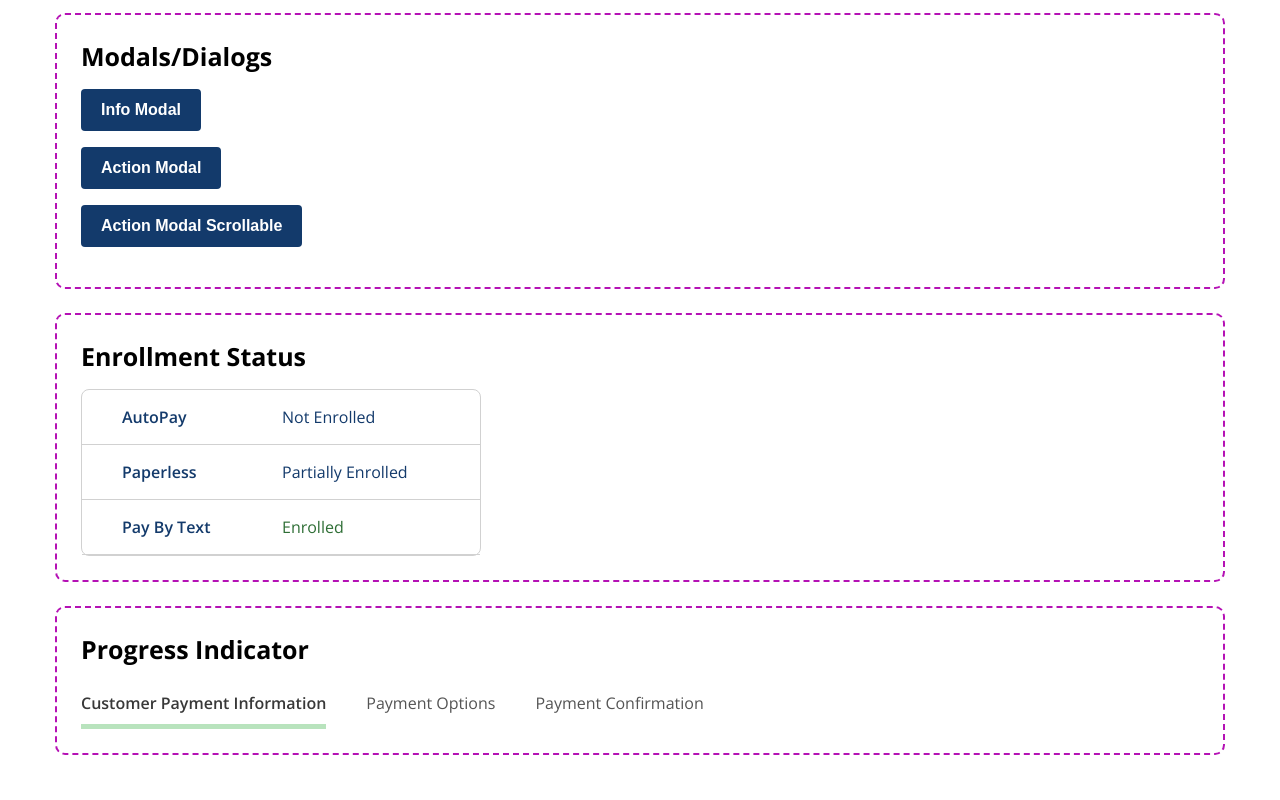
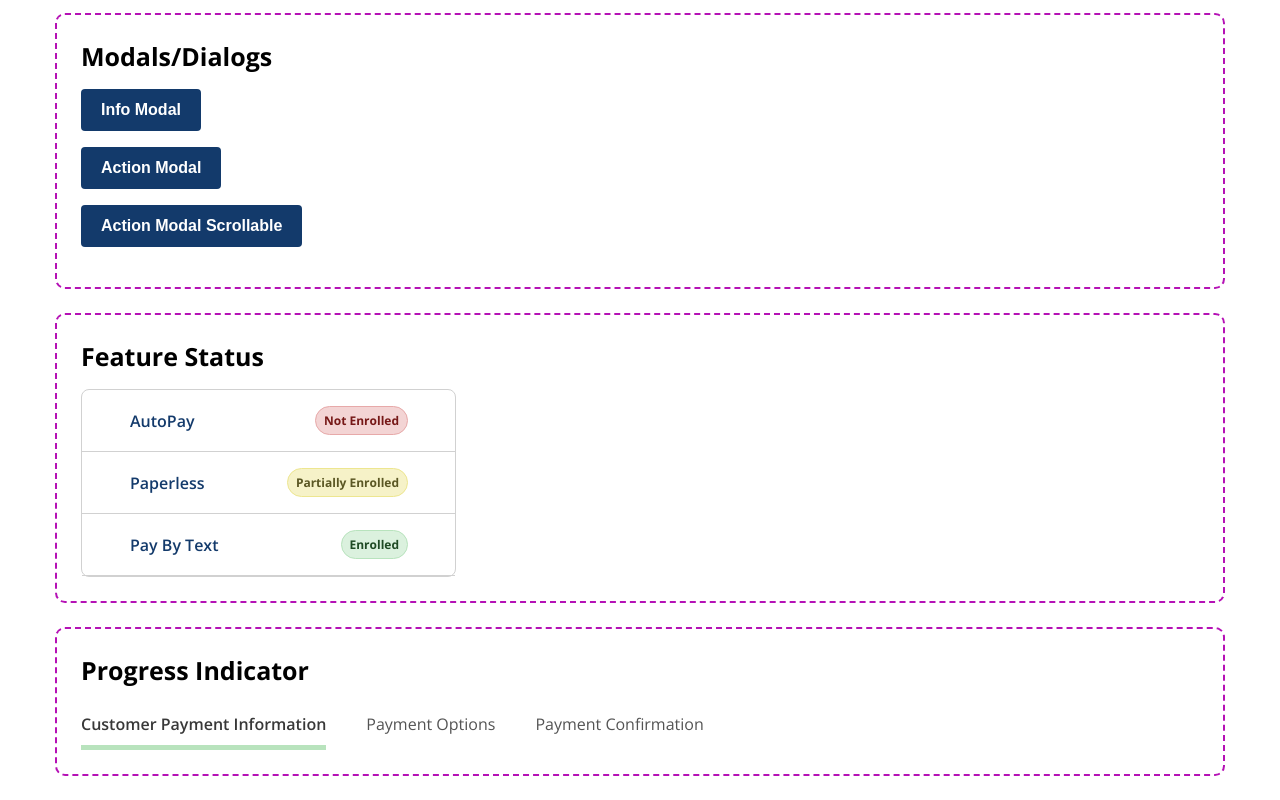
Before and after one commit to Billybobchops/design-system, a Next.js app: page / in a window 1280 px wide. Shown: the part 4954-5754 px from the top of the page. Before the commit the page ends 5733 px from the top, so only its background shows below. Built offline with nearby package versions, Linux system fonts and the light colour scheme.

Commit message:
update enrollment status to feature status

```diff
--- a/src/app/page.tsx
+++ b/src/app/page.tsx
@@ -13,7 +13,7 @@ import AlertStory from '@/style-guide/AlertStory';
 import DividerStory from '@/style-guide/DividerStory';
 import ModalStory from '@/style-guide/ModalStory';
 import TabsStory from '@/style-guide/TabsStory';
-import EnrollStatusStory from '@/style-guide/EnrollStatusStory';
+import FeatureStatusStory from '@/style-guide/FeatureStatusStory';
 import InputStory from '@/style-guide/InputStory';
 import TypographyStory from '@/style-guide/TypographyStory';
 import ICLink from '@/components/ICLink';
@@ -84,8 +84,8 @@ export default function Home() {
 					<ModalStory />
 				</ComponentDisplayArea>
 
-				<ComponentDisplayArea title='Enrollment Status'>
-					<EnrollStatusStory />
+				<ComponentDisplayArea title='Feature Status'>
+					<FeatureStatusStory />
 				</ComponentDisplayArea>
 
 				<ComponentDisplayArea title='Progress Indicator'>
--- a/src/components/EnrollStatus.module.scss
+++ b/src/components/FeatureStatus.module.scss
@@ -5,7 +5,7 @@
 	border: 1px solid variables.$utility-neutral-20;
 	display: grid;
 	grid-template-rows: repeat(3, auto);
-	max-width: 400px;
+	max-width: 375px;
 }
 
 .gridRow {
@@ -27,26 +27,19 @@
 
 .gridItems {
 	display: grid;
-	grid-template-columns: 160px auto;
+	grid-template-columns: repeat(auto-fill, minmax(130px, 1fr));
 
 	@media (max-width: 500px) {
-		grid-template-columns: repeat(auto-fill, minmax(135px, 1fr));
 		gap: 10px;
 	}
 }
 
-.gridItem1,
-.gridItem2 {
+.gridItem {
 	align-items: center;
 	display: grid;
+	gap: variables.$spacing-xs;
 	grid-template-columns: variables.$spacing-m auto;
 	font-weight: 400;
-}
-
-.gridItem2 {
-	@media (max-width: 500px) {
-		display: none;
-	}
 }
 
 .enrolled {
@@ -63,11 +56,11 @@
 }
 
 .mobileBadge {
-	display: none;
+	display: block;
+	margin-right: variables.$spacing-s;
+	justify-self: end;
 
 	@media (max-width: 500px) {
-		display: block;
-		margin-right: 10px;
 		justify-self: start;
 	}
 }
--- a/src/components/EnrollStatus.tsx
+++ b/src/components/FeatureStatus.tsx
@@ -1,12 +1,9 @@
-import classes from './EnrollStatus.module.scss';
+import classes from './FeatureStatus.module.scss';
 import variables from '@/app/variables.module.scss';
 import {
     AutoPay,
     Paperless,
     PayByText,
-    Enrolled,
-    PartiallyEnrolled,
-    NotEnrolled,
     ChevronLarge,
 } from './Symbols';
 import Badge from './Badge';
@@ -14,18 +11,6 @@ import Badge from './Badge';
 type EnrollmentStatus = 'Not Enrolled' | 'Partially Enrolled' | 'Enrolled';
 
 type EnrollmentType = 'AutoPay' | 'Paperless' | 'Pay By Text';
-
-const getEnrollmentIcon = (status: EnrollmentStatus) => {
-    if (status === 'Not Enrolled') {
-        return <NotEnrolled fill={variables.themeA4} />;
-    }
-    if (status === 'Partially Enrolled') {
-        return <PartiallyEnrolled fill={variables.themeA4} />;
-    }
-    if (status === 'Enrolled') {
-        return <Enrolled fill={variables.utilityGreen70} />;
-    }
-};
 
 const getBadgeVariant = (status: EnrollmentStatus) => {
     if (status === 'Not Enrolled') {
@@ -54,15 +39,11 @@ const EnrollmentGridRow: React.FC<EnrollmentGridRowProps> = ({
     return (
         <a href={link} className={classes.gridRow}>
             <div className={classes.gridItems}>
-                <div className={classes.gridItem1}>
+                <div className={classes.gridItem}>
                     {serviceType === 'AutoPay' && (<AutoPay fill={variables.themeA4} />)}
                     {serviceType === 'Paperless' && (<Paperless fill={variables.themeA4} />)}
                     {serviceType === 'Pay By Text' && (<PayByText fill={variables.themeA4} />)}
                     <p className={classes.serviceTitle}>{serviceType}</p>
-                </div>
-                <div className={classes.gridItem2}>
-                    {getEnrollmentIcon(status)}
-                    <p className={status === 'Enrolled' ? classes.enrolled : ''}>{status}</p>
                 </div>
                 <span className={classes.mobileBadge}>
                     <Badge content={status} hasMargin={false} variant={getBadgeVariant(status)} />
--- a/src/components/Symbols.tsx
+++ b/src/components/Symbols.tsx
@@ -6,39 +6,28 @@ interface SymbolProps {
 export const AutoPay: React.FC<SymbolProps> = ({ fill = variables.$utilityNeutral0 }) => {
     return (
         <svg
-			aria-hidden='true'
-			height='18'
-			viewBox='0 0 19 18'
-			fill='none'
-			width='19'
             xmlns='http://www.w3.org/2000/svg'
+            width='24'
+            height='24'
+            viewBox='0 0 24 24'
+            fill='none'
 		>
-            <g clipPath='url(#clip0_6399_4416)'>
+            <mask
+                id='mask0_7858_2698'
+                maskUnits='userSpaceOnUse'
+                x='0'
+                y='0'
+                width='24'
+                height='24'
+			>
+                <rect width='24' height='24' fill='#D9D9D9' />
+            </mask>
+            <g mask='url(#mask0_7858_2698)'>
                 <path
-                    fillRule='evenodd'
-                    clipRule='evenodd'
-                    d='M9.79467 3.85032C8.29308 3.85085 6.83208 4.28663 5.63051 5.0924C4.42895 5.89818 3.55149 7.03057 3.12957 8.31998C2.70764 9.60941 2.76396 10.9864 3.29009 12.2448C3.81622 13.5031 4.78383 14.5751 6.04801 15.3002C7.31219 16.0252 8.80487 16.3642 10.3025 16.2666C11.8001 16.1689 13.2221 15.6397 14.3553 14.7583C15.4886 13.8768 16.2722 12.6906 16.5888 11.3773C16.9054 10.064 16.738 8.69424 16.1115 7.47321C16.0433 7.32476 16.0419 7.15847 16.1077 7.00914C16.1734 6.85979 16.3011 6.73899 16.4642 6.67201C16.6271 6.60503 16.8129 6.59705 16.9823 6.64976C17.1517 6.70246 17.2918 6.81176 17.3732 6.95478C18.125 8.42008 18.3258 10.0639 17.9458 11.6399C17.5658 13.2159 16.6252 14.6394 15.2652 15.697C13.9051 16.7546 12.1986 17.3896 10.4014 17.5066C8.60418 17.6237 6.81294 17.2166 5.296 16.3463C3.77906 15.4761 2.61807 14.1896 1.98694 12.6794C1.35582 11.1692 1.28853 9.51666 1.79515 7.96942C2.30177 6.42216 3.35503 5.0634 4.79717 4.09669C6.23931 3.12997 7.99269 2.60733 9.79467 2.60706V3.85032Z'
+                    d='M11.7 18C10.0249 18 8.60615 17.4189 7.44375 16.2566C6.28122 15.0943 5.69995 13.6759 5.69995 12.0012C5.69995 10.3265 6.28122 8.90767 7.44375 7.7446C8.60615 6.58153 10.0249 6 11.7 6C12.6353 6 13.5204 6.20793 14.3554 6.6238C15.1902 7.0398 15.8845 7.62673 16.4384 8.3846V6H17.6384V10.8922H12.7462V9.6924H15.9062C15.4846 8.92 14.8999 8.31153 14.1522 7.867C13.4046 7.42233 12.5872 7.2 11.7 7.2C10.3666 7.2 9.23328 7.66667 8.29995 8.6C7.36662 9.53333 6.89995 10.6667 6.89995 12C6.89995 13.3333 7.36662 14.4667 8.29995 15.4C9.23328 16.3333 10.3666 16.8 11.7 16.8C12.7266 16.8 13.6533 16.5067 14.48 15.92C15.3066 15.3333 15.8866 14.56 16.22 13.6H17.4846C17.1215 14.9056 16.4064 15.9653 15.3392 16.7792C14.272 17.5931 13.0589 18 11.7 18Z'
                     fill={fill}
-                    stroke={fill}
-                    strokeWidth='0.5'
-                />
-                <path
-                    d='M12.8442 3.58182L10.8535 5.06563V2.09802L12.8442 3.58182Z'
-                    fill={fill}
-                    stroke={fill}
-                    strokeWidth='2'
                 />
             </g>
-            <defs>
-                <clipPath id='clip0_6399_4416'>
-                    <rect
-                        width='18'
-                        height='18'
-                        fill='white'
-                        transform='translate(0.400024)'
-                    />
-                </clipPath>
-            </defs>
         </svg>
     );
 };
@@ -46,15 +35,34 @@ export const AutoPay: React.FC<SymbolProps> = ({ fill = variables.$utilityNeutra
 export const Paperless: React.FC<SymbolProps> = ({ fill = variables.$utilityNeutral0 }) => {
     return (
         <svg
-            aria-hidden='true'
-			fill='none'
-            height='18'
-            viewBox='0 0 19 18'
-            width='19'
             xmlns='http://www.w3.org/2000/svg'
+            width='24'
+            height='24'
+            viewBox='0 0 24 24'
+            fill='none'
 		>
             <path
-                d='M4.87377 5.18194C12.9264 6.97141 14.8053 12.4919 16.6664 17.1177L14.9753 17.7083L14.1253 15.6504C13.6958 15.8025 13.2485 15.9188 12.9264 15.9188C3.0843 15.9188 0.400085 0.708252 0.400085 0.708252C1.29482 2.49773 7.55798 2.72141 12.0316 3.61615C16.5053 4.51088 18.2948 8.31352 18.2948 10.103C18.2948 11.8925 16.729 13.4583 16.729 13.4583C13.8211 5.18194 4.87377 5.18194 4.87377 5.18194Z'
+                fill-rule='evenodd'
+                clip-rule='evenodd'
+                d='M4.43034 20.1223C4.12134 20.1824 3.82149 19.9808 3.7606 19.6718C3.70048 19.3628 3.90216 19.0622 4.21115 19.002C4.21115 19.002 9.77298 17.8916 13.7328 11.6456C13.901 11.3799 14.2541 11.3008 14.5205 11.4698C14.7861 11.6379 14.8652 11.9911 14.697 12.2575C10.4404 18.9708 4.43034 20.1223 4.43034 20.1223Z'
+                fill={fill}
+            />
+            <path
+                fill-rule='evenodd'
+                clip-rule='evenodd'
+                d='M9.89773 9.78976C10.0401 10.0706 9.92818 10.4146 9.64734 10.5577C9.36651 10.7 9.02251 10.5881 8.87943 10.3073C8.54076 9.63983 8.23025 8.93356 7.96388 8.19228C7.85733 7.89547 8.01183 7.56897 8.30864 7.46242C8.60469 7.35587 8.93195 7.51037 9.0385 7.80642C9.28812 8.50204 9.57961 9.16417 9.89773 9.78976Z'
+                fill={fill}
+            />
+            <path
+                fill-rule='evenodd'
+                clip-rule='evenodd'
+                d='M19.3328 5.71739C19.3328 5.71739 20.0367 8.37427 19.6159 11.3401C19.3289 13.3631 18.5199 15.5207 16.6584 17.1113C14.7047 18.7811 11.5631 19.8458 6.54999 19.3694C6.27296 19.3428 6.05454 19.1198 6.03475 18.842C6.03475 18.842 5.59257 12.6142 10.0128 8.58889C11.8972 6.87193 14.6659 5.5431 18.746 5.29271C19.0177 5.27597 19.2635 5.45406 19.3328 5.71739ZM18.3304 6.46856C14.8455 6.76766 12.4375 7.92448 10.7815 9.43291C7.46935 12.449 7.16569 16.8282 7.16188 18.2757C11.455 18.6015 14.1971 17.7133 15.9171 16.2437C17.5465 14.8509 18.2338 12.9513 18.4857 11.1796C18.7719 9.1635 18.4948 7.30193 18.3304 6.46856Z'
+                fill={fill}
+            />
+            <path
+                fill-rule='evenodd'
+                clip-rule='evenodd'
+                d='M12.5024 7.41296C12.6964 7.66107 12.653 8.01953 12.4057 8.21436C12.1576 8.40919 11.7984 8.36581 11.6043 8.11771C10.6233 6.86804 9.11107 5.7546 6.82637 5.01256C6.59196 5.56281 6.21143 6.59025 6.03562 7.80415C5.78143 9.56221 5.95343 11.732 7.74725 13.3478C7.98165 13.5586 7.99992 13.9193 7.78911 14.1537C7.57829 14.3881 7.21755 14.4064 6.98314 14.1956C4.8575 12.2807 4.60483 9.72508 4.90621 7.64052C5.19846 5.61684 6.00975 4.05818 6.00975 4.05818C6.13456 3.81616 6.41311 3.69667 6.67491 3.77278C9.51291 4.59397 11.3372 5.92812 12.5024 7.41296Z'
                 fill={fill}
             />
         </svg>
@@ -64,111 +72,28 @@ export const Paperless: React.FC<SymbolProps> = ({ fill = variables.$utilityNeut
 export const PayByText: React.FC<SymbolProps> = ({ fill = variables.$utilityNeutral0 }) => {
     return (
         <svg
-            aria-hidden='true'
-			fill='none'
-            height='19'
-            viewBox='0 0 12 19'
-            width='12'
             xmlns='http://www.w3.org/2000/svg'
+            width='24'
+            height='24'
+            viewBox='0 0 24 24'
+            fill='none'
 		>
-            <g clipPath='url(#clip0_6399_4442)'>
+            <mask
+                id='mask0_7858_2732'
+                maskUnits='userSpaceOnUse'
+                x='0'
+                y='0'
+                width='24'
+                height='24'
+			>
+                <rect width='24' height='24' fill='#D9D9D9' />
+            </mask>
+            <g mask='url(#mask0_7858_2732)'>
                 <path
-                    d='M9.81677 0.666504H3.1501C2.0001 0.666504 1.06677 1.59984 1.06677 2.74984V16.9165C1.06677 18.0665 2.0001 18.9998 3.1501 18.9998H9.81677C10.9667 18.9998 11.9001 18.0665 11.9001 16.9165V2.74984C11.9001 1.59984 10.9667 0.666504 9.81677 0.666504ZM6.48343 18.1665C5.79177 18.1665 5.23343 17.6082 5.23343 16.9165C5.23343 16.2248 5.79177 15.6665 6.48343 15.6665C7.1751 15.6665 7.73344 16.2248 7.73344 16.9165C7.73344 17.6082 7.1751 18.1665 6.48343 18.1665ZM10.2334 14.8332H2.73343V3.1665H10.2334V14.8332Z'
+                    d='M8.61563 22C8.16813 22 7.78697 21.8427 7.47213 21.528C7.15747 21.2132 7.00013 20.832 7.00013 20.3845V17.077H8.00013V18.5H18.0001V5.5H8.00013V6.923H7.00013V3.6155C7.00013 3.168 7.15747 2.78683 7.47213 2.472C7.78697 2.15733 8.16813 2 8.61563 2H17.3846C17.8321 2 18.2133 2.15733 18.5281 2.472C18.8428 2.78683 19.0001 3.168 19.0001 3.6155V20.3845C19.0001 20.832 18.8428 21.2132 18.5281 21.528C18.2133 21.8427 17.8321 22 17.3846 22H8.61563ZM8.00013 19.5V20.3845C8.00013 20.5385 8.06422 20.6796 8.19238 20.8078C8.32055 20.9359 8.46163 21 8.61563 21H17.3846C17.5386 21 17.6797 20.9359 17.8079 20.8078C17.9361 20.6796 18.0001 20.5385 18.0001 20.3845V19.5H8.00013ZM4.40013 16.3077L3.69238 15.6L9.79238 9.5H5.50013V8.5H11.5001V14.5H10.5001V10.2078L4.40013 16.3077ZM8.00013 4.5H18.0001V3.6155C18.0001 3.4615 17.9361 3.32042 17.8079 3.19225C17.6797 3.06408 17.5386 3 17.3846 3H8.61563C8.46163 3 8.32055 3.06408 8.19238 3.19225C8.06422 3.32042 8.00013 3.4615 8.00013 3.6155V4.5Z'
                     fill={fill}
                 />
             </g>
-            <defs>
-                <clipPath id='clip0_6399_4442'>
-                    <rect
-                        width='11'
-                        height='19'
-                        fill='white'
-                        transform='translate(0.900024)'
-                    />
-                </clipPath>
-            </defs>
-        </svg>
-    );
-};
-
-export const Enrolled: React.FC<SymbolProps> = ({ fill = variables.$utilityNeutral0 }) => {
-    return (
-        <svg
-			aria-hidden='true'
-            fill='none'
-            height='17'
-            viewBox='0 0 17 17'
-            width='17'
-            xmlns='http://www.w3.org/2000/svg'
-		>
-            <path
-                d='M8.40002 0.5C3.98402 0.5 0.400024 4.084 0.400024 8.5C0.400024 12.916 3.98402 16.5 8.40002 16.5C12.816 16.5 16.4 12.916 16.4 8.5C16.4 4.084 12.816 0.5 8.40002 0.5ZM6.23202 11.932L3.36002 9.06C3.04802 8.748 3.04802 8.244 3.36002 7.932C3.67202 7.62 4.17602 7.62 4.48802 7.932L6.80002 10.236L12.304 4.732C12.616 4.42 13.12 4.42 13.432 4.732C13.744 5.044 13.744 5.548 13.432 5.86L7.36002 11.932C7.05602 12.244 6.54402 12.244 6.23202 11.932Z'
-                fill={fill}
-            />
-        </svg>
-    );
-};
-
-export const NotEnrolled: React.FC<SymbolProps> = ({ fill = variables.$utilityNeutral0 }) => {
-    return (
-        <svg
-			aria-hidden='true'
-            fill='none'
-            height='16'
-            viewBox='0 0 17 16'
-            width='17'
-            xmlns='http://www.w3.org/2000/svg'
-		>
-            <g clipPath='url(#clip0_6873_22)'>
-                <path
-                    d='M8.40002 16C12.8183 16 16.4 12.4183 16.4 8C16.4 3.58172 12.8183 0 8.40002 0C3.98175 0 0.400024 3.58172 0.400024 8C0.400024 12.4183 3.98175 16 8.40002 16Z'
-                    fill={fill}
-                />
-                <path
-                    d='M12.2225 4.18354C11.9859 3.94691 11.6036 3.94691 11.367 4.18354L8.40003 7.14448L5.43302 4.17747C5.19639 3.94084 4.81414 3.94084 4.5775 4.17747C4.34087 4.41411 4.34087 4.79636 4.5775 5.03299L7.54451 8L4.5775 10.967C4.34087 11.2036 4.34087 11.5859 4.5775 11.8225C4.81414 12.0592 5.19639 12.0592 5.43302 11.8225L8.40003 8.85552L11.367 11.8225C11.6036 12.0592 11.9859 12.0592 12.2225 11.8225C12.4592 11.5859 12.4592 11.2036 12.2225 10.967L9.25555 8L12.2225 5.03299C12.4531 4.80243 12.4531 4.41411 12.2225 4.18354Z'
-                    fill='white'
-                />
-            </g>
-            <defs>
-                <clipPath id='clip0_6873_22'>
-                    <rect
-                        width='16'
-                        height='16'
-                        fill='white'
-                        transform='translate(0.400024)'
-                    />
-                </clipPath>
-            </defs>
-        </svg>
-    );
-};
-
-export const PartiallyEnrolled: React.FC<SymbolProps> = ({ fill = variables.$utilityNeutral0 }) => {
-    return (
-        <svg
-			aria-hidden='true'
-            fill='none'
-            height='16'
-            viewBox='0 0 17 16'
-            width='17'
-            xmlns='http://www.w3.org/2000/svg'
-		>
-            <g clipPath='url(#clip0_6873_34)'>
-                <path
-                    d='M8.40002 0C3.98402 0 0.400024 3.584 0.400024 8C0.400024 12.416 3.98402 16 8.40002 16C12.816 16 16.4 12.416 16.4 8C16.4 3.584 12.816 0 8.40002 0ZM11.6 8.8H5.20002C4.76002 8.8 4.40002 8.44 4.40002 8C4.40002 7.56 4.76002 7.2 5.20002 7.2H11.6C12.04 7.2 12.4 7.56 12.4 8C12.4 8.44 12.04 8.8 11.6 8.8Z'
-                    fill={fill}
-                />
-            </g>
-            <defs>
-                <clipPath id='clip0_6873_34'>
-                    <rect
-                        width='16'
-                        height='16'
-                        fill='white'
-                        transform='translate(0.400024)'
-                    />
-                </clipPath>
-            </defs>
         </svg>
     );
 };
--- a/src/style-guide/EnrollStatusStory.tsx
+++ b/src/style-guide/FeatureStatusStory.tsx
@@ -1,9 +1,9 @@
-import EnrollStatus from '@/components/EnrollStatus';
+import FeatureStatus from '@/components/FeatureStatus';
 
-const EnrollStatusStory = () => {
+const FeatureStatusStory = () => {
     return (
         <>
-            <EnrollStatus
+            <FeatureStatus
 				autoPayStatus='Not Enrolled'
 				autoPayLink='#'
 				paperlessStatus='Partially Enrolled'
@@ -15,4 +15,4 @@ const EnrollStatusStory = () => {
     );
 };
 
-export default EnrollStatusStory;
+export default FeatureStatusStory;
```
